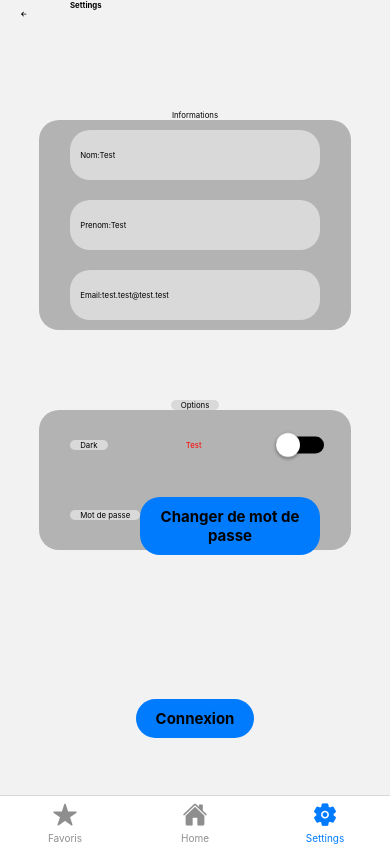
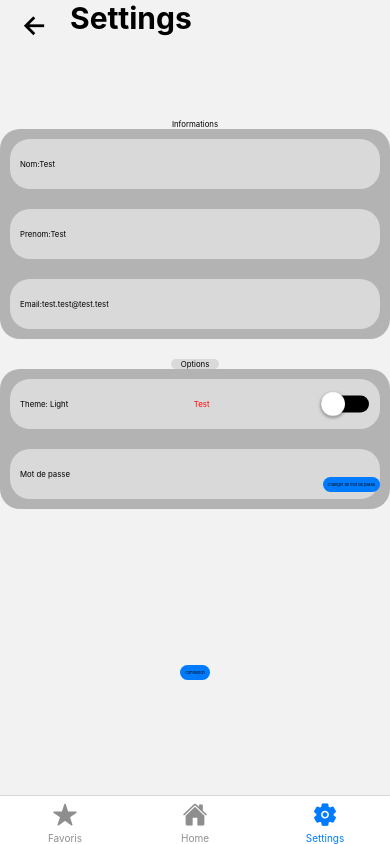
Before and after one commit to hugocffrd/Peyronon-Coiffard-Multiplateform, a React Native app: screen /Settings in a window 390 px wide. Built offline with nearby package versions, Linux system fonts and the light colour scheme.

Commit message:
correct style

```diff
--- a/components/navigation/HeaderNavigation.tsx
+++ b/components/navigation/HeaderNavigation.tsx
@@ -12,10 +12,14 @@ export default function HeaderNavigation(props) {
         style={[
           styles.navigationBackBtn,
           { display: props.title !== "Home" ? "flex" : "none" },
-          { fontSize: props.windowWidth * 0.02 },
+          { fontSize: 30 },
         ]}
       />
-      <WrapperText customStyle={styles.navigationTitle} text={props.title} />
+      <WrapperText
+        customStyle={styles.navigationTitle}
+        text={props.title}
+        size={30}
+      />
     </View>
   );
 }
--- a/components/settings/InputModalSettings.tsx
+++ b/components/settings/InputModalSettings.tsx
@@ -14,10 +14,10 @@ export default function InputModalSettings(props: InputModalProps) {
       <WrapperText
         customStyle={styles.modalLabelText}
         text={props.inputModals.item.headerInput}
-        size={20}
+        size={props.windowWidth * 0.03}
       />
       <TextInput
-        style={[styles.modalTextInput, { width: props.windowWidth }]}
+        style={[styles.modalTextInput, { width: props.windowWidth * 0.5 }]}
         value={props.inputModals.item.value}
         secureTextEntry={true}
         placeholder={props.inputModals.item.placeholder}
--- a/components/settings/ModalGeneric.tsx
+++ b/components/settings/ModalGeneric.tsx
@@ -1,6 +1,13 @@
 import { FlatList } from "react-native";
 import React from "react";
-import { Modal, StyleSheet, Pressable, View } from "react-native";
+import {
+  Modal,
+  StyleSheet,
+  Pressable,
+  View,
+  Dimensions,
+  Platform,
+} from "react-native";
 import WrapperText from "../wrappers/WrapperText";
 import { ItemInputModalsModel } from "../../models/input-modals.model";
 import InputModalSettings from "./InputModalSettings";
@@ -10,7 +17,6 @@ interface ModalGenericProps {
   setIsVisible: Function;
   submit: Function;
   inputModals: ItemInputModalsModel[];
-  header: string;
   windowWidth: number;
   btnContent: string;
 }
@@ -21,11 +27,15 @@ export default function ModalGeneric(props: ModalGenericProps) {
     setIsVisible,
     submit,
     inputModals,
-    header,
     windowWidth,
     btnContent,
   } = props;
 
+  const isOnPhone =
+    Platform.OS === "android" ||
+    Platform.OS === "ios" ||
+    Platform.OS === "macos";
+  const fontSize = Dimensions.get("window").width;
   return (
     <View style={styles.modalCenteredView}>
       <Modal
@@ -38,12 +48,6 @@ export default function ModalGeneric(props: ModalGenericProps) {
       >
         <View style={styles.modalCenteredView}>
           <View style={[styles.modalContent, { width: windowWidth * 0.8 }]}>
-            <View>
-              <WrapperText
-                customStyle={styles.modalHeaderTitle}
-                text={header}
-              />
-            </View>
             <FlatList
               keyExtractor={(item) => item.headerInput}
               data={inputModals}
@@ -60,7 +64,15 @@ export default function ModalGeneric(props: ModalGenericProps) {
                 style={styles.modal}
                 onPress={() => setIsVisible(!isVisible)}
               >
-                <WrapperText customStyle={styles.modalBtnText} text="Close" />
+                <WrapperText
+                  customStyle={[
+                    styles.modalBtnText,
+                    {
+                      fontSize: isOnPhone ? fontSize * 0.05 : fontSize * 0.02,
+                    },
+                  ]}
+                  text="Close"
+                />
               </Pressable>
               <Pressable
                 style={styles.modal}
@@ -70,7 +82,12 @@ export default function ModalGeneric(props: ModalGenericProps) {
                 }}
               >
                 <WrapperText
-                  customStyle={styles.modalBtnText}
+                  customStyle={[
+                    styles.modalBtnText,
+                    {
+                      fontSize: isOnPhone ? fontSize * 0.05 : fontSize * 0.02,
+                    },
+                  ]}
                   text="Validate"
                 />
               </Pressable>
@@ -78,9 +95,24 @@ export default function ModalGeneric(props: ModalGenericProps) {
           </View>
         </View>
       </Modal>
-      <Pressable style={styles.modal} onPress={() => setIsVisible(true)}>
-        <WrapperText customStyle={styles.modalBtnText} text={btnContent} />
+      <Pressable
+        style={[
+          styles.modal,
+          { alignSelf: btnContent === "Connexion" ? "center" : "flex-end" },
+        ]}
+        onPress={() => setIsVisible(true)}
+      >
+        <WrapperText
+          customStyle={[
+            styles.modalBtnText,
+            {
+              fontSize: isOnPhone ? fontSize * 0.02 : fontSize * 0.01,
+            },
+          ]}
+          text={btnContent}
+        />
       </Pressable>
+      {isOnPhone}
     </View>
   );
 }
@@ -113,24 +145,15 @@ const styles = StyleSheet.create({
     width: "100%",
   },
   modal: {
+    width: 150,
     backgroundColor: "#007bfe",
     borderRadius: 20,
-    padding: 10,
-    elevation: 2,
+    padding: 5,
     color: "white",
+    width: "auto",
   },
   modalBtnText: {
     color: "black",
-    fontWeight: "bold",
     textAlign: "center",
-    paddingHorizontal: 10,
-    fontSize: 15,
-  },
-  modalHeaderTitle: {
-    marginBottom: 20,
-    textAlign: "center",
-    borderColor: "black",
-    borderRadius: 20,
-    height: 40,
   },
 });
--- a/components/settings/OptionSettings.tsx
+++ b/components/settings/OptionSettings.tsx
@@ -49,11 +49,11 @@ export default function OptionSettings(props: OptionsSettingsProps) {
   return (
     <View style={[styles.container]}>
       <WrapperText customStyle={styles.optionText} text={"Options"} />
-      <View style={[styles.optionContainer, { width: windowWidth * 0.8 }]}>
+      <View style={styles.optionContainer}>
         <View style={styles.option}>
           <WrapperText
             customStyle={styles.optionText}
-            text={"Theme:" + isDarkMode ? "Dark" : "Light"}
+            text={"Theme: " + (isDarkMode ? "Dark" : "Light")}
           />
           <View>
             <WrapperText customStyle={theme.test} text={"Test"} />
@@ -74,7 +74,6 @@ export default function OptionSettings(props: OptionsSettingsProps) {
             isVisible={modalChangePasswordVisible}
             setIsVisible={setModalChangePasswordVisible}
             submit={submit}
-            header="Changement de mot de passe"
             btnContent="Changer de mot de passe"
             inputModals={inputModals}
             windowWidth={windowWidth}
@@ -98,13 +97,17 @@ const styles = StyleSheet.create({
     backgroundColor: "#B3B3B3",
     alignItems: "center",
     borderRadius: 20,
+    paddingHorizontal: 10,
+    width: "100%",
   },
   option: {
+    justifyContent: "space-between",
+    backgroundColor: "#D9D9D9",
     flexDirection: "row",
-    justifyContent: "space-between",
+    width: "100%",
     alignItems: "center",
-    width: "80%",
-    marginVertical: 10,
+    borderRadius: 20,
+    margin: 10,
     height: 50,
   },
   optionText: {
@@ -115,6 +118,7 @@ const styles = StyleSheet.create({
     paddingHorizontal: 10,
   },
   switch: {
+    marginRight: 15,
     transform: [{ scaleX: 1.2 }, { scaleY: 1.2 }],
   },
 });
--- a/components/settings/UserInformationBox.tsx
+++ b/components/settings/UserInformationBox.tsx
@@ -44,16 +44,17 @@ const styles = StyleSheet.create({
     display: "flex",
   },
   informationBox: {
-    width: "80%",
+    width: "100%",
     backgroundColor: "#B3B3B3",
     alignItems: "center",
     textAlign: "center",
+    paddingHorizontal: 10,
     borderRadius: 20,
   },
   informations: {
     backgroundColor: "#D9D9D9",
     flexDirection: "row",
-    width: "80%",
+    width: "100%",
     alignItems: "center",
     borderRadius: 20,
     marginVertical: 10,
--- a/screens/Settings.tsx
+++ b/screens/Settings.tsx
@@ -60,22 +60,19 @@ export default function Settings(props: SettingsProps) {
   ];
 
   return (
-    <View style={[styles.container, theme.test]}>
+    <View style={styles.container}>
       <View style={styles.spacing} />
       <UserInformationBox user={user} />
-      <View style={styles.spacing} />
       <OptionSettings
         user={user}
         isDarkMode={isDarkMode}
         setIsDarkMode={setIsDarkMode}
         windowWidth={windowWidth}
       />
-      <View style={styles.spacing} />
       <ModalGeneric
         isVisible={modalConnexionVisible}
         setIsVisible={setModalConnexionVisible}
         submit={submit}
-        header="Connexion"
         inputModals={inputModals}
         btnContent="Connexion"
         windowWidth={windowWidth}
@@ -89,6 +86,6 @@ const styles = StyleSheet.create({
     flex: 1,
   },
   spacing: {
-    height: 50,
+    height: "8%",
   },
 });
```
